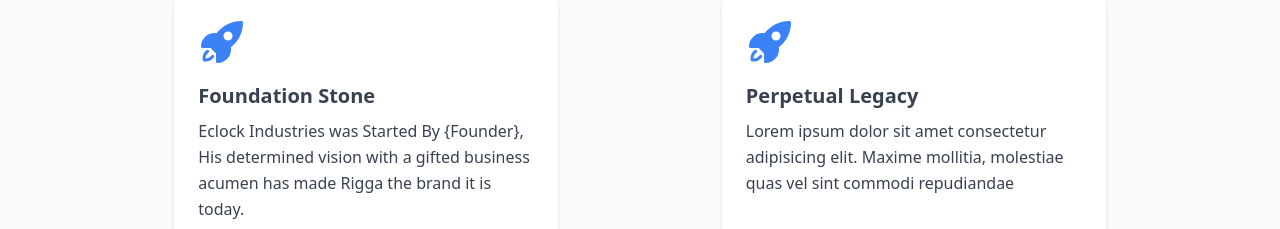
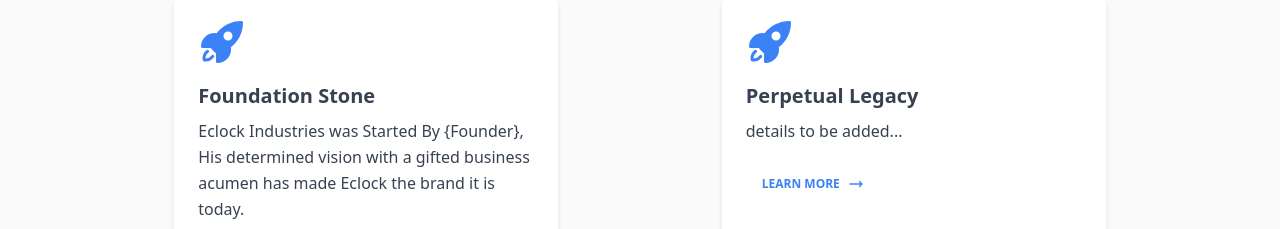
Before and after one commit to ad-arsh/eclock, a website: page pages/about.html in a window 1280 px wide. Shown: the part 720-949 px from the top of the page. Drawn offline with nearby package versions, Linux system fonts and the light colour scheme.

Commit message:
Update about.html

```diff
--- a/pages/about.html
+++ b/pages/about.html
@@ -49,7 +49,7 @@
           </h5>
           <p class="block font-sans text-base antialiased font-light leading-relaxed text-inherit">
             Eclock Industries was Started By {Founder}, His determined vision with a gifted business
-            acumen has made Rigga the brand it is today.
+            acumen has made Eclock the brand it is today.
 
 
           </p>
@@ -85,8 +85,7 @@
             Perpetual Legacy
           </h5>
           <p class="block font-sans text-base antialiased font-light leading-relaxed text-inherit">
-            Lorem ipsum dolor sit amet consectetur adipisicing elit. Maxime mollitia,
-molestiae quas vel sint commodi repudiandae
+           details to be added...
 
           </p>
         </div>
```
